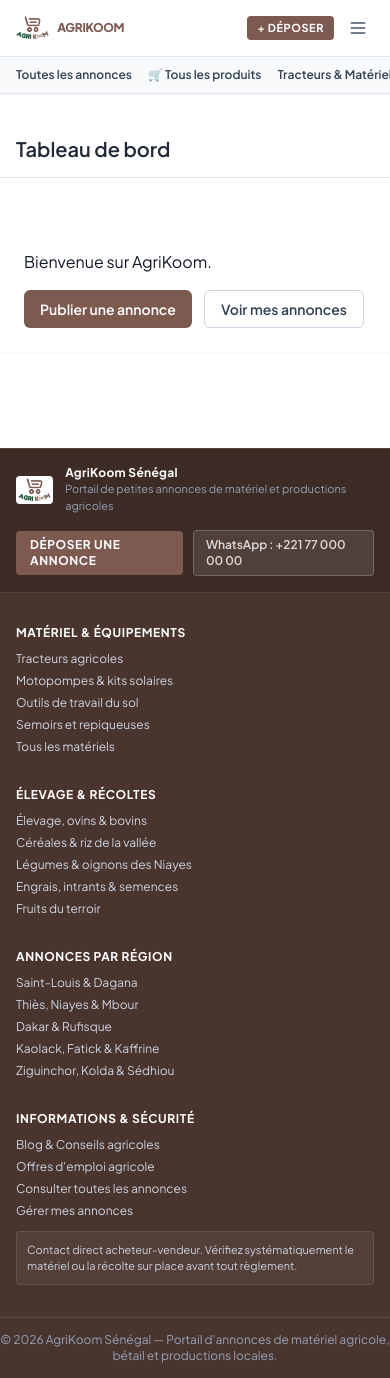
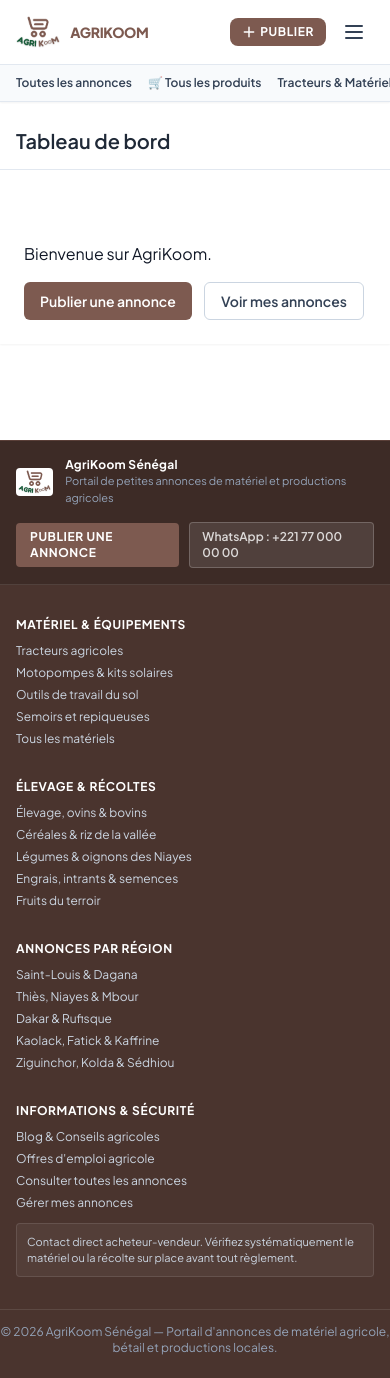
Before and after one commit to Brahimfall/agrikoom, a Laravel app: page /dashboard in a window 390 px wide. After the commit the page ends 1355 px from the top, so only its background shows below. Run offline with Laravel 12, Linux system fonts and the light colour scheme; a user stored in the database is signed in; data comes from the database, SQL or seed files in the repository; style sheets or scripts are compiled from the project's sources; some libraries are stand-ins or nearby versions.

Commit message:
feat: enlarge mobile header, enlarge logo, and replace Déposer with Publier

```diff
--- a/resources/views/layouts/app.blade.php
+++ b/resources/views/layouts/app.blade.php
@@ -24,9 +24,9 @@
         @livewireStyles
     </head>
     <body class="bg-white text-slate-900 antialiased selection:bg-[#7D5A50]/20 selection:text-slate-950 overflow-x-hidden">
-        {{-- pt compense la hauteur du header fixe (barre utilitaire ~32px + nav ~56px + strip ~32px ≈ 120px) --}}
+        {{-- pt compense la hauteur du header fixe (barre utilitaire ~32px + nav ~64px + strip ~34px) --}}
         <div class="min-h-screen flex flex-col justify-between w-full overflow-x-hidden">
-            <div class="pt-[120px] sm:pt-[128px]">
+            <div class="pt-[112px] sm:pt-[130px]">
                 @include('layouts.navigation')
 
                 <!-- Page Heading -->
@@ -59,7 +59,7 @@
 
                         <div class="flex items-center gap-2.5">
                             <a href="{{ route('listings.create') }}" class="rounded bg-[#7D5A50] px-3.5 py-1.5 text-xs font-bold uppercase tracking-wider text-white shadow-2xs hover:bg-[#6b4d44]">
-                                Déposer une annonce
+                                Publier une annonce
                             </a>
                             <a href="https://wa.me/221770000000" target="_blank" class="rounded border border-white/20 bg-white/10 px-3 py-1.5 text-xs font-semibold text-white/80 hover:text-white">
                                 WhatsApp : +221 77 000 00 00
--- a/resources/views/layouts/navigation.blade.php
+++ b/resources/views/layouts/navigation.blade.php
@@ -36,12 +36,12 @@
 
     <!-- Main Navigation Bar -->
     <div class="mx-auto max-w-7xl px-4 sm:px-6 lg:px-8">
-        <div class="flex h-14 sm:h-16 items-center justify-between gap-3">
+        <div class="flex h-16 sm:h-16 items-center justify-between gap-3">
             <!-- Brand Logo (Discreet & Compact) -->
             <div class="flex items-center gap-2 shrink-0">
-                <a href="{{ route('home') }}" class="flex items-center gap-2">
-                    <img src="{{ asset('assets/brand/agrikoom-logo-cropped.png') }}" alt="AgriKoom" class="h-6 w-auto sm:h-7 object-contain">
-                    <span class="text-xs sm:text-sm font-black tracking-tight text-[#7D5A50]">AGRIKOOM</span>
+                <a href="{{ route('home') }}" class="flex items-center gap-2.5">
+                    <img src="{{ asset('assets/brand/agrikoom-logo-cropped.png') }}" alt="AgriKoom" class="h-8 w-auto sm:h-8 object-contain">
+                    <span class="text-sm sm:text-base font-black tracking-tight text-[#7D5A50]">AGRIKOOM</span>
                 </a>
             </div>
 
@@ -60,7 +60,7 @@
             <div class="hidden sm:flex sm:items-center sm:gap-2">
                 <a href="{{ route('listings.create') }}" class="inline-flex items-center gap-1.5 rounded-md bg-[#7D5A50] px-3.5 py-1.5 text-xs font-bold uppercase tracking-wider text-white shadow-2xs transition hover:bg-[#6b4d44] active:scale-98">
                     <svg class="h-3.5 w-3.5" fill="none" stroke="currentColor" viewBox="0 0 24 24"><path stroke-linecap="round" stroke-linejoin="round" stroke-width="2.5" d="M12 4v16m8-8H4"/></svg>
-                    <span>Déposer une annonce</span>
+                    <span>Publier une annonce</span>
                 </a>
 
                 @auth
@@ -103,11 +103,12 @@
 
             <!-- Mobile Hamburger Button & Quick Post Ad -->
             <div class="flex items-center gap-2 sm:hidden">
-                <a href="{{ route('listings.create') }}" class="rounded bg-[#7D5A50] px-2.5 py-1 text-[11px] font-bold uppercase tracking-wider text-white">
-                    + Déposer
+                <a href="{{ route('listings.create') }}" class="inline-flex items-center gap-1 rounded-lg bg-[#7D5A50] px-3 py-1.5 text-xs font-bold uppercase tracking-wider text-white shadow-xs transition active:scale-95">
+                    <svg class="h-3.5 w-3.5" fill="none" stroke="currentColor" viewBox="0 0 24 24"><path stroke-linecap="round" stroke-linejoin="round" stroke-width="2.5" d="M12 4v16m8-8H4"/></svg>
+                    <span>Publier</span>
                 </a>
-                <button @click="open = ! open" aria-label="Menu" class="inline-flex items-center justify-center rounded-md p-1.5 text-slate-600 hover:bg-slate-100 hover:text-slate-900">
-                    <svg class="h-5 w-5" stroke="currentColor" fill="none" viewBox="0 0 24 24">
+                <button @click="open = ! open" aria-label="Menu" class="inline-flex items-center justify-center rounded-lg p-2 text-slate-700 hover:bg-slate-100 hover:text-slate-900 focus:outline-none">
+                    <svg class="h-6 w-6" stroke="currentColor" fill="none" viewBox="0 0 24 24">
                         <path :class="{'hidden': open, 'inline-flex': ! open }" class="inline-flex" stroke-linecap="round" stroke-linejoin="round" stroke-width="2" d="M4 6h16M4 12h16M4 18h16" />
                         <path :class="{'hidden': ! open, 'inline-flex': open }" class="hidden" stroke-linecap="round" stroke-linejoin="round" stroke-width="2" d="M6 18L18 6M6 6l12 12" />
                     </svg>
--- a/resources/views/listings/index.blade.php
+++ b/resources/views/listings/index.blade.php
@@ -854,7 +854,7 @@
             <div class="shrink-0">
                 <a href="{{ route('listings.create') }}" class="inline-flex items-center gap-2 rounded-lg bg-white px-6 py-3 text-sm font-bold uppercase tracking-wide text-[#7D5A50] shadow hover:bg-slate-50 transition">
                     <svg class="h-4 w-4" fill="none" stroke="currentColor" viewBox="0 0 24 24"><path stroke-linecap="round" stroke-linejoin="round" stroke-width="2.5" d="M12 4v16m8-8H4"/></svg>
-                    Déposer une annonce gratuite
+                    Publier une annonce gratuite
                 </a>
             </div>
         </div>
--- a/resources/views/products/index.blade.php
+++ b/resources/views/products/index.blade.php
@@ -33,7 +33,7 @@
                     <a href="{{ route('listings.create') }}"
                        class="inline-flex items-center gap-1.5 rounded-lg bg-white px-4 py-2 text-xs font-bold uppercase tracking-wider text-[#7D5A50] shadow hover:bg-slate-50 transition">
                         <svg class="h-4 w-4" fill="none" stroke="currentColor" viewBox="0 0 24 24"><path stroke-linecap="round" stroke-linejoin="round" stroke-width="2.5" d="M12 4v16m8-8H4"/></svg>
-                        Déposer une annonce
+                        Publier une annonce
                     </a>
                 </div>
             </div>
@@ -537,7 +537,7 @@
             <div class="shrink-0">
                 <a href="{{ route('listings.create') }}" class="inline-flex items-center gap-2 rounded-lg bg-white px-6 py-3 text-sm font-bold uppercase tracking-wide text-[#7D5A50] shadow hover:bg-slate-50 transition">
                     <svg class="h-4 w-4" fill="none" stroke="currentColor" viewBox="0 0 24 24"><path stroke-linecap="round" stroke-linejoin="round" stroke-width="2.5" d="M12 4v16m8-8H4"/></svg>
-                    Déposer une annonce gratuite
+                    Publier une annonce gratuite
                 </a>
             </div>
         </div>
```
Also changed, not shown: 3 other files.
